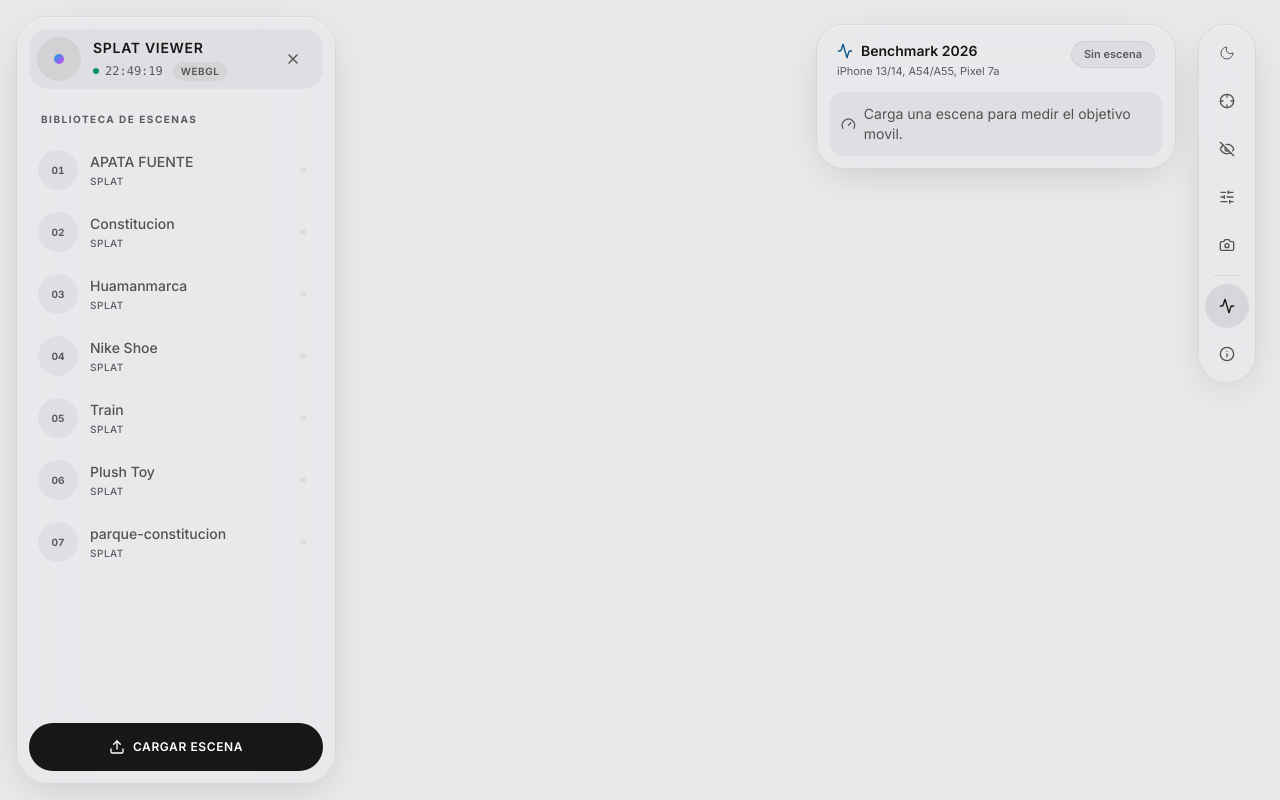
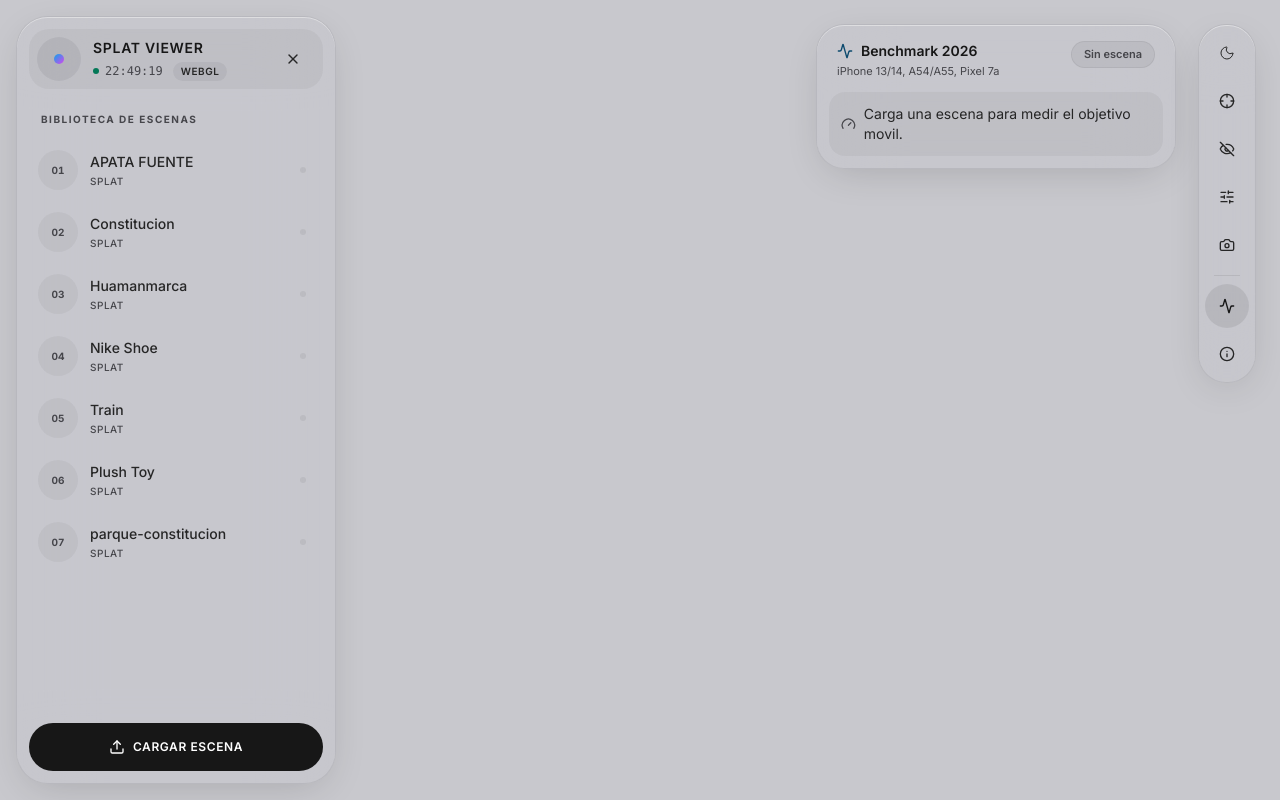
Before and after one commit to JaiderX16/SPLAT_VIEWER_V6, a React (Vite) app: page / in a window 1280 px wide. Built offline with nearby package versions, Linux system fonts and the light colour scheme.

Commit message:
Se mejoro el modo claro

```diff
--- a/src/components/PerformanceBenchmarkPanel.tsx
+++ b/src/components/PerformanceBenchmarkPanel.tsx
@@ -34,32 +34,32 @@ interface MetricRowProps {
 }
 
 const statusDotClass: Record<BenchmarkStatus, string> = {
-  ideal: 'bg-emerald-600 shadow-[0_0_0_3px_rgba(16,185,129,0.18)] dark:bg-emerald-300 dark:shadow-[0_0_10px_rgba(110,231,183,0.55)]',
-  safe: 'bg-emerald-600 dark:bg-emerald-300',
-  ok: 'bg-sky-600 dark:bg-sky-300',
-  warn: 'bg-amber-700 dark:bg-amber-300',
-  danger: 'bg-red-600 dark:bg-red-200',
+  ideal: 'bg-emerald-700 shadow-[0_0_0_3px_rgba(16,185,129,0.18)] dark:bg-emerald-300 dark:shadow-[0_0_10px_rgba(110,231,183,0.55)]',
+  safe: 'bg-emerald-700 dark:bg-emerald-300',
+  ok: 'bg-sky-700 dark:bg-sky-300',
+  warn: 'bg-amber-800 dark:bg-amber-300',
+  danger: 'bg-red-700 dark:bg-red-200',
   unknown: 'bg-neutral-400 dark:bg-white/40',
 };
 
 const statusTextClass: Record<BenchmarkStatus, string> = {
-  ideal: 'text-emerald-800 dark:text-emerald-100',
-  safe: 'text-emerald-800 dark:text-emerald-100',
-  ok: 'text-sky-800 dark:text-sky-100',
-  warn: 'text-amber-800 dark:text-amber-200',
-  danger: 'text-red-800 dark:text-red-100',
-  unknown: 'text-[#5a5a5f] dark:text-white/85',
+  ideal: 'text-emerald-900 dark:text-emerald-100',
+  safe: 'text-emerald-900 dark:text-emerald-100',
+  ok: 'text-sky-900 dark:text-sky-100',
+  warn: 'text-amber-900 dark:text-amber-200',
+  danger: 'text-red-900 dark:text-red-100',
+  unknown: 'text-[#46464b] dark:text-white/85',
 };
 
 function MetricRow({ icon, label, value, detail, status }: MetricRowProps) {
   return (
     <div className="grid grid-cols-[1fr_auto] items-center gap-3">
       <div className="flex min-w-0 items-center gap-2">
-        <span className="flex h-7 w-7 shrink-0 items-center justify-center rounded-full bg-black/[0.05] dark:bg-black/[0.20] text-neutral-600 dark:text-white/85">
+        <span className="flex h-7 w-7 shrink-0 items-center justify-center rounded-full bg-black/[0.05] dark:bg-black/[0.20] text-neutral-800 dark:text-white/85">
           {icon}
         </span>
         <div className="min-w-0">
-          <div className="truncate text-[11px] font-semibold uppercase tracking-[0.12em] text-[#5a5a5f] dark:text-white/85">
+          <div className="truncate text-[11px] font-semibold uppercase tracking-[0.12em] text-[#46464b] dark:text-white/85">
             {label}
           </div>
           <div className={`truncate text-xs ${statusTextClass[status]}`}>{detail}</div>
@@ -100,10 +100,10 @@ export default function PerformanceBenchmarkPanel({ info, visible }: Performance
       <div className="mb-3 flex items-start justify-between gap-3 px-2 pt-1">
         <div className="min-w-0">
           <div className="flex items-center gap-2">
-            <Activity className="h-4 w-4 text-sky-800 dark:text-sky-100" />
+            <Activity className="h-4 w-4 text-sky-900 dark:text-sky-100" />
             <h2 className="truncate text-sm font-semibold">Benchmark 2026</h2>
           </div>
-          <p className="mt-0.5 truncate text-[11px] text-[#5a5a5f] dark:text-white/85">
+          <p className="mt-0.5 truncate text-[11px] text-[#46464b] dark:text-white/85">
             iPhone 13/14, A54/A55, Pixel 7a
           </p>
         </div>
@@ -154,24 +154,24 @@ export default function PerformanceBenchmarkPanel({ info, visible }: Performance
 
           <div className="grid grid-cols-3 gap-2 border-t border-black/[0.06] dark:border-white/[0.14] pt-2 text-[11px]">
             <div className="panel-chip bg-black/[0.04] dark:bg-black/[0.20] px-2 py-1.5">
-              <div className="text-[#5a5a5f] dark:text-white/85">Sort</div>
-              <div className="font-mono text-neutral-700 dark:text-white">{info.sortTimeMs.toFixed(1)} ms</div>
+              <div className="text-[#46464b] dark:text-white/85">Sort</div>
+              <div className="font-mono text-neutral-800 dark:text-white">{info.sortTimeMs.toFixed(1)} ms</div>
             </div>
             <div className="panel-chip bg-black/[0.04] dark:bg-black/[0.20] px-2 py-1.5">
-              <div className="text-[#5a5a5f] dark:text-white/85">Heap JS</div>
-              <div className="font-mono text-neutral-700 dark:text-white">{formatMB(info.jsHeapMB)}</div>
+              <div className="text-[#46464b] dark:text-white/85">Heap JS</div>
+              <div className="font-mono text-neutral-800 dark:text-white">{formatMB(info.jsHeapMB)}</div>
             </div>
             <div className="panel-chip bg-black/[0.04] dark:bg-black/[0.20] px-2 py-1.5">
-              <div className="text-[#5a5a5f] dark:text-white/85">API</div>
-              <div className="font-mono text-neutral-700 dark:text-white">
+              <div className="text-[#46464b] dark:text-white/85">API</div>
+              <div className="font-mono text-neutral-800 dark:text-white">
                 {info.backend === 'webgpu' ? 'WebGPU' : info.webgl2 ? 'WebGL2' : 'WebGL'}
               </div>
             </div>
           </div>
         </div>
       ) : (
-        <div className="panel-inner flex items-center gap-2 bg-black/[0.04] dark:bg-black/[0.20] px-3 py-3 text-sm text-neutral-600 dark:text-white/85">
-          <Gauge className="h-4 w-4 text-[#5a5a5f] dark:text-white/85" />
+        <div className="panel-inner flex items-center gap-2 bg-black/[0.04] dark:bg-black/[0.20] px-3 py-3 text-sm text-neutral-800 dark:text-white/85">
+          <Gauge className="h-4 w-4 text-[#46464b] dark:text-white/85" />
           Carga una escena para medir el objetivo movil.
         </div>
       )}
--- a/src/components/Sidebar.tsx
+++ b/src/components/Sidebar.tsx
@@ -57,11 +57,11 @@ export default function Sidebar({
               Splat Viewer
             </h1>
             <div className="flex items-center gap-1.5 mt-1">
-              <span className="w-1.5 h-1.5 rounded-full bg-emerald-600 dark:bg-emerald-300" />
-              <span className="text-[#5a5a5f] dark:text-white/85 text-xs font-mono">{time}</span>
+              <span className="w-1.5 h-1.5 rounded-full bg-emerald-700 dark:bg-emerald-300" />
+              <span className="text-[#46464b] dark:text-white/85 text-xs font-mono">{time}</span>
               {backend !== 'detecting' && (
                 <span
-                  className="ml-1 rounded-full bg-black/[0.05] dark:bg-black/[0.20] px-2 py-0.5 text-[10px] font-semibold uppercase tracking-wider text-neutral-600 dark:text-white/85"
+                  className="ml-1 rounded-full bg-black/[0.05] dark:bg-black/[0.20] px-2 py-0.5 text-[10px] font-semibold uppercase tracking-wider text-neutral-800 dark:text-white/85"
                   title={backend === 'webgpu' ? 'Renderizado con WebGPU (vgpu)' : 'Renderizado con WebGL (fallback)'}
                 >
                   {backend === 'webgpu' ? 'WebGPU' : 'WebGL'}
@@ -83,7 +83,7 @@ export default function Sidebar({
       {/* Scene Library */}
       <div className="flex-1 overflow-y-auto py-2">
         <div className="mb-3 px-3">
-          <span className="text-[10px] font-bold tracking-[0.15em] uppercase text-[#5a5a5f] dark:text-white/85">
+          <span className="text-[10px] font-bold tracking-[0.15em] uppercase text-[#46464b] dark:text-white/85">
             Biblioteca de escenas
           </span>
         </div>
@@ -106,18 +106,18 @@ export default function Sidebar({
                 <div
                   className={`
                     w-10 h-10 rounded-full flex items-center justify-center text-[10px] font-bold tabular-nums
-                    ${isActive ? 'bg-black/[0.06] dark:bg-black/[0.20] text-neutral-900 dark:text-white' : 'bg-black/[0.04] dark:bg-black/[0.20] text-[#5a5a5f] dark:text-white/85'}
+                    ${isActive ? 'bg-black/[0.06] dark:bg-black/[0.20] text-neutral-900 dark:text-white' : 'bg-black/[0.04] dark:bg-black/[0.20] text-[#46464b] dark:text-white/85'}
                   `}
                 >
                   {num}
                 </div>
                 <div className="flex-1 min-w-0">
                   <div
-                    className={`text-sm font-medium truncate ${isActive ? 'text-neutral-900 dark:text-white' : 'text-neutral-600 dark:text-white/85'}`}
+                    className={`text-sm font-medium truncate ${isActive ? 'text-neutral-900 dark:text-white' : 'text-neutral-800 dark:text-white/85'}`}
                   >
                     {model.name}
                   </div>
-                  <div className="text-[10px] text-[#5a5a5f] dark:text-white/85 font-medium uppercase tracking-wider mt-0.5">
+                  <div className="text-[10px] text-[#46464b] dark:text-white/85 font-medium uppercase tracking-wider mt-0.5">
                     Splat
                   </div>
                 </div>
--- a/src/hooks/useTheme.ts
+++ b/src/hooks/useTheme.ts
@@ -4,7 +4,7 @@ export type Theme = 'light' | 'dark';
 
 /** Shared with the pre-paint script in index.html. */
 const STORAGE_KEY = 'memoria-theme';
-const THEME_COLOR: Record<Theme, string> = { light: '#e9e9ec', dark: '#0a0a0c' };
+const THEME_COLOR: Record<Theme, string> = { light: '#c8c8cd', dark: '#0a0a0c' };
 
 function readTheme(): Theme {
   return document.documentElement.classList.contains('dark') ? 'dark' : 'light';
--- a/src/index.css
+++ b/src/index.css
@@ -90,22 +90,23 @@
     --ui-chip-radius: calc(var(--ui-inner-radius) - 8px);                  /* 8px  */
 
     /* Light = "pearl frost": pale-gray glass over a pearl field, dark ink.
-       Glass resolves to ~#e8e8ec → neutral-900 14.7:1, #5a5a5f ≥ 4.7:1 on every surface. */
-    --glass-bg: rgba(232, 232, 236, 0.62);
-    --glass-bg-strong: rgba(232, 232, 236, 0.86);
+       50% glass: over the field ~#c7c7cc (neutral-900 10.6:1); over dark scene areas
+       primary text still ≥ 4.6:1. Heavier blur keeps what shows through calm. */
+    --glass-bg: rgba(198, 198, 204, 0.5);
+    --glass-bg-strong: rgba(198, 198, 204, 0.72);
     --glass-border: rgba(0, 0, 0, 0.07);
-    --glass-highlight: rgba(255, 255, 255, 0.55);
+    --glass-highlight: rgba(255, 255, 255, 0.4);
     --glass-depth: 0 10px 40px -12px rgba(0, 0, 0, 0.18);
-    --glass-blur: 32px;
-    --ui-field: #e9e9ec;
+    --glass-blur: 40px;
+    --ui-field: #c8c8cd;
     --ui-ink: #171717;              /* text primary */
-    --ui-ink-2: #525252;            /* text secondary, idle icons */
+    --ui-ink-2: #262626;            /* text secondary, idle icons (neutral-800) */
     --ui-hover: rgba(0, 0, 0, 0.06);
     --ui-pressed: rgba(0, 0, 0, 0.08);
     --ui-divider: rgba(0, 0, 0, 0.08);
-    --ui-focus: #0284c7;            /* sky-600 */
+    --ui-focus: #0369a1;            /* sky-700 */
     --ui-danger-hover-bg: rgba(239, 68, 68, 0.1);
-    --ui-danger-hover-text: #991b1b; /* red-800 */
+    --ui-danger-hover-text: #7f1d1d; /* red-900 */
   }
 
   /* Dark = "smoke glass": translucent graphite, white ink, selected states lighten. */
--- a/src/lib/webgpu-splat/EditorView.ts
+++ b/src/lib/webgpu-splat/EditorView.ts
@@ -51,7 +51,7 @@ export interface PixelRect {
 /** Editor chrome colors per UI theme (references/palette.md, renderer floats). */
 const EDITOR_COLORS = {
   // Light = frost glass (pale overlay, cyan-600 frustum, dark grid lines).
-  light: { background: [0.878, 0.878, 0.894, 1], frustum: [0.031, 0.569, 0.698, 1], darkGridLines: 1 },
+  light: { background: [0.745, 0.745, 0.765, 1], frustum: [0.031, 0.569, 0.698, 1], darkGridLines: 1 },
   // Dark = smoke glass (graphite overlay, cyan-300 frustum, light grid lines).
   dark: { background: [0.4, 0.4, 0.41, 1], frustum: [0.4, 0.91, 0.976, 1], darkGridLines: 0 },
 } as const;
--- a/src/pages/Home.tsx
+++ b/src/pages/Home.tsx
@@ -154,7 +154,7 @@ export default function Home() {
   // the user flips it from the advanced panel; then it stays as chosen.
   const [sceneBgOverride, setSceneBgOverride] = useState<'light' | 'dark' | null>(null);
   const sceneLight = (sceneBgOverride ?? theme) === 'light';
-  const sceneBackground = sceneLight ? '#e9e9ec' : '#000000';
+  const sceneBackground = sceneLight ? '#c8c8cd' : '#000000';
 
   // ─── Backend selection ─────────────────────────────────────────────────────
   useEffect(() => {
@@ -449,7 +449,7 @@ export default function Home() {
   };
 
   return (
-    <div className="relative w-screen h-[100dvh] overflow-hidden bg-[#e9e9ec] dark:bg-black">
+    <div className="relative w-screen h-[100dvh] overflow-hidden bg-[#c8c8cd] dark:bg-black">
       {/* ── Minimal top progress bar ── */}
       {downloading && (
         <div className="absolute top-0 left-0 right-0 z-[100] pointer-events-none">
@@ -530,7 +530,7 @@ export default function Home() {
             role="group"
             aria-label="Escala de splats"
           >
-            <span className="pill-btn pointer-events-none !text-[#5a5a5f] dark:text-white/85" aria-hidden>
+            <span className="pill-btn pointer-events-none !text-[#46464b] dark:text-white/85" aria-hidden>
               <Settings2 className="w-4 h-4" />
             </span>
             <button className="pill-btn" onClick={() => applySplatScale(splatScale - 0.05)} aria-label="Reducir escala">
@@ -548,7 +548,7 @@ export default function Home() {
             <button className="pill-btn" onClick={() => applySplatScale(splatScale + 0.05)} aria-label="Aumentar escala">
               <Plus className="w-3.5 h-3.5" />
             </button>
-            <span className="text-neutral-600 dark:text-white/85 text-xs font-mono w-10 pr-3 text-right tabular-nums">{splatScale.toFixed(2)}</span>
+            <span className="text-neutral-800 dark:text-white/85 text-xs font-mono w-10 pr-3 text-right tabular-nums">{splatScale.toFixed(2)}</span>
           </div>
         )}
       </main>
@@ -645,7 +645,7 @@ export default function Home() {
       {/* ── Editor view frame: matches the GPU picture-in-picture rect (30%, min 120px, 12px margin) ── */}
       {editorView && (
         <div className="absolute bottom-3 right-3 w-[30%] h-[30%] min-w-[120px] min-h-[120px] pointer-events-none border border-cyan-600 dark:border-cyan-300/60 rounded-[4px] z-[200]">
-          <span className="absolute -top-8 right-0 glass rounded-full px-3 py-1 text-[10px] font-semibold uppercase tracking-wider text-cyan-800 dark:text-cyan-200 whitespace-nowrap">
+          <span className="absolute -top-8 right-0 glass rounded-full px-3 py-1 text-[10px] font-semibold uppercase tracking-wider text-cyan-900 dark:text-cyan-200 whitespace-nowrap">
             {backend === 'webgpu' ? 'Vista editor · clic para navegar' : 'Vista editor'}
           </span>
         </div>
```
Also changed, not shown: index.html (+2 -2 lines), src/components/AdvancedControlsPanel.tsx (+4 -4 lines), src/components/InfoPanel.tsx (+17 -17 lines), src/components/ProgressiveLoader.tsx (+6 -6 lines), src/components/SceneUploader.tsx (+14 -14 lines), src/components/SidebarMobileSheet.tsx (+12 -12 lines).
